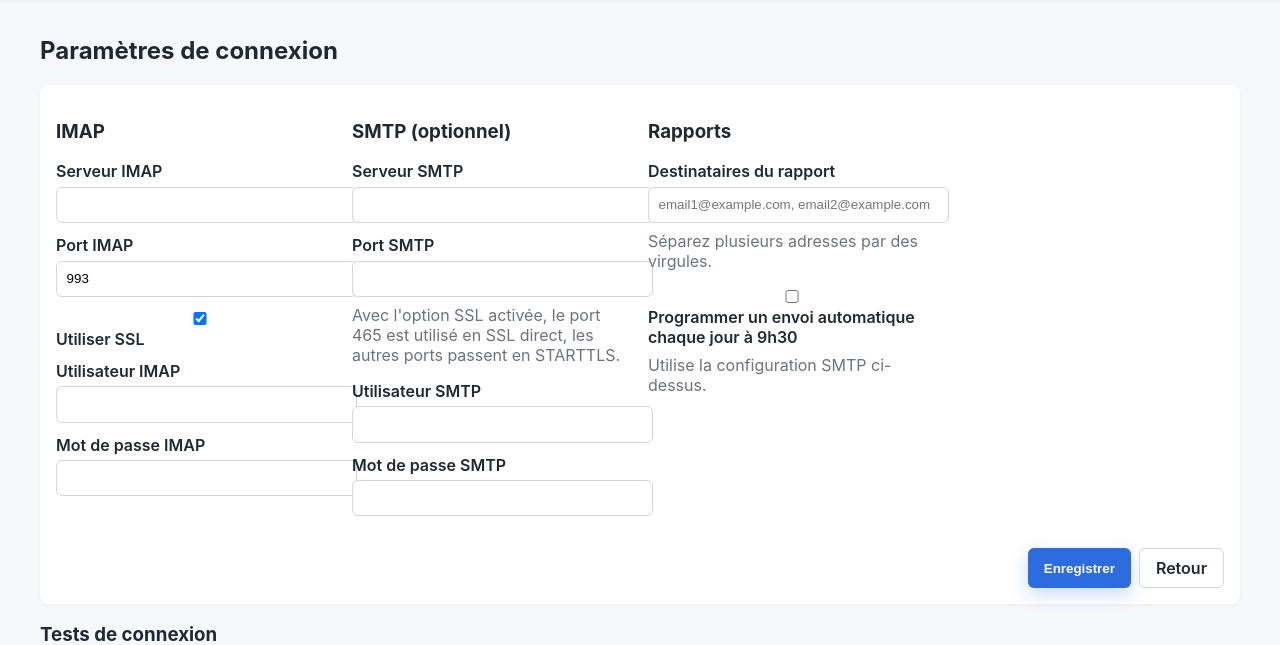
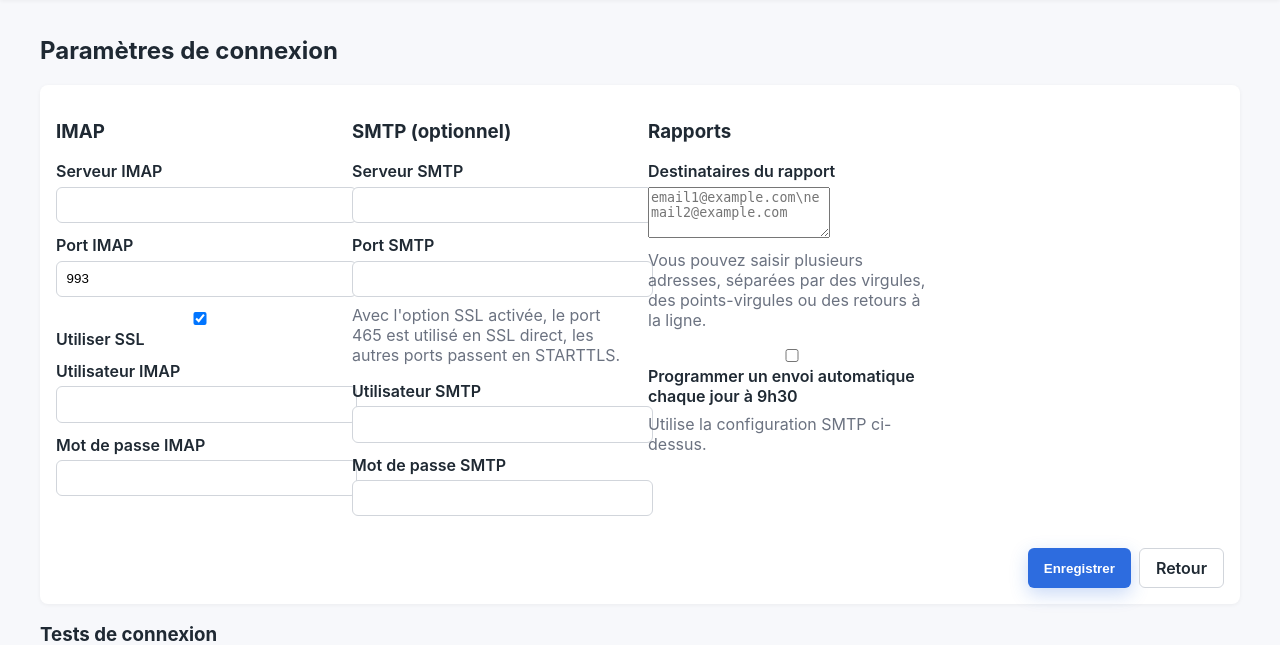
Before and after one commit to lucaspecout/veeam-notify-alma, a Flask app: page /settings in a window 1280 px wide. Shown: the part 91-736 px from the top of the page. Run offline with Flask 3, Linux system fonts and the light colour scheme; the visitor is signed in with stand-in values (Sample User, id 1); data comes from the database, SQL or seed files in the repository.

Commit message:
Handle multiple report recipients

```diff
--- a/app/routes.py
+++ b/app/routes.py
@@ -18,7 +18,7 @@ from flask import (
 )
 
 from . import db
-from .email_service import run_email_checks, send_status_report
+from .email_service import parse_report_recipients, run_email_checks, send_status_report
 from .models import Client, EmailConfig, LogEntry, STATUS_CHOICES, STATUS_MISSING, User, add_log
 from .scheduler import configure_jobs
 
@@ -223,7 +223,9 @@ def settings():
         config.smtp_username = request.form.get("smtp_username") or None
         config.smtp_password = request.form.get("smtp_password") or None
         config.use_ssl = request.form.get("use_ssl") == "on"
-        config.report_recipients = request.form.get("report_recipients") or None
+        raw_recipients = request.form.get("report_recipients", "")
+        recipients = parse_report_recipients(raw_recipients)
+        config.report_recipients = ", ".join(recipients) if recipients else None
         config.auto_report_enabled = request.form.get("auto_report_enabled") == "on"
         db.session.commit()
         configure_jobs(current_app._get_current_object())
--- a/templates/settings.html
+++ b/templates/settings.html
@@ -39,8 +39,8 @@
     <div>
         <h3>Rapports</h3>
         <label for="report_recipients">Destinataires du rapport</label>
-        <input type="text" id="report_recipients" name="report_recipients" value="{{ config.report_recipients or '' }}" placeholder="email1@example.com, email2@example.com">
-        <p class="muted">Séparez plusieurs adresses par des virgules.</p>
+        <textarea id="report_recipients" name="report_recipients" rows="3" placeholder="email1@example.com\nemail2@example.com">{{ config.report_recipients or '' }}</textarea>
+        <p class="muted">Vous pouvez saisir plusieurs adresses, séparées par des virgules, des points-virgules ou des retours à la ligne.</p>
 
         <label>
             <input type="checkbox" name="auto_report_enabled" {% if config.auto_report_enabled %}checked{% endif %}>
```
Also changed, not shown: app/email_service.py (+12 -7 lines).
